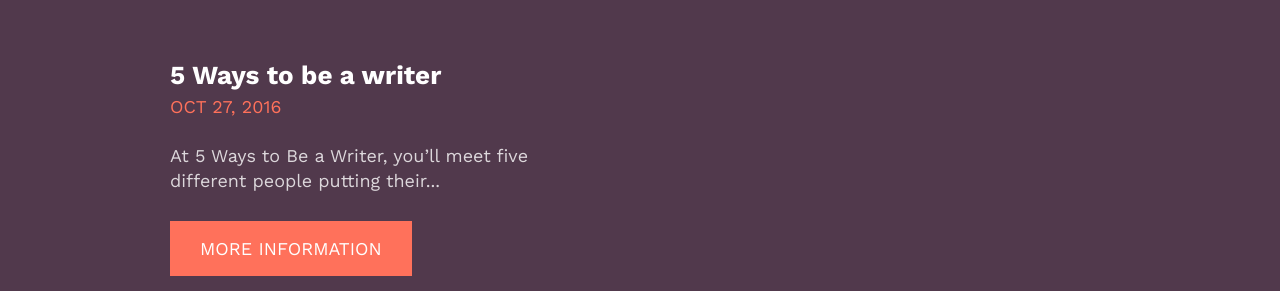
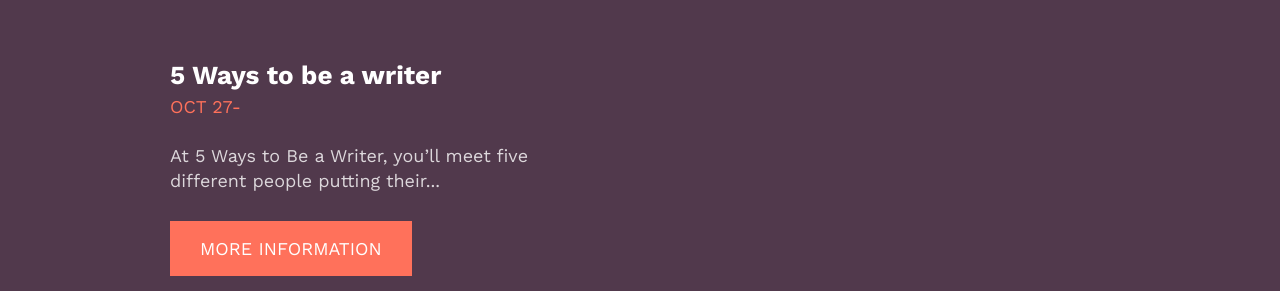
Before and after one commit to whosdustin/orlando-designers, a Jekyll site: the page built from index.html, in a window 1280 px wide and 900 px high, scrolled down 1533 px. Shown: the part 164-455 px from the top of the window. Built offline with Jekyll 4.4.1, drawn with Linux system fonts in a browser that asks for light colours.

Commit message:
event date update

```diff
--- a/index.html
+++ b/index.html
@@ -78,7 +78,14 @@
 			{% endif %}
 			<div class="{{ layout }}">
 				<h3 class="with__lead">{{ event.title }}</h3>
-				<h4>{{ event.start_date | date: "%b %-d, %Y" }}</h4>
+				<h4>
+					{% if event.end_date != nil %}
+						{{ event.start_date | date: "%b %-d"}}-
+						{{ event.end_date | date: "%-d %Y" }}
+					{% else %}
+						{{ event.start_date | date: "%b %-d, %Y" }}
+					{% endif%}
+				</h4>
 				<p>
 					{{ event.content | truncatewords: 14}}
 				</p>
```
